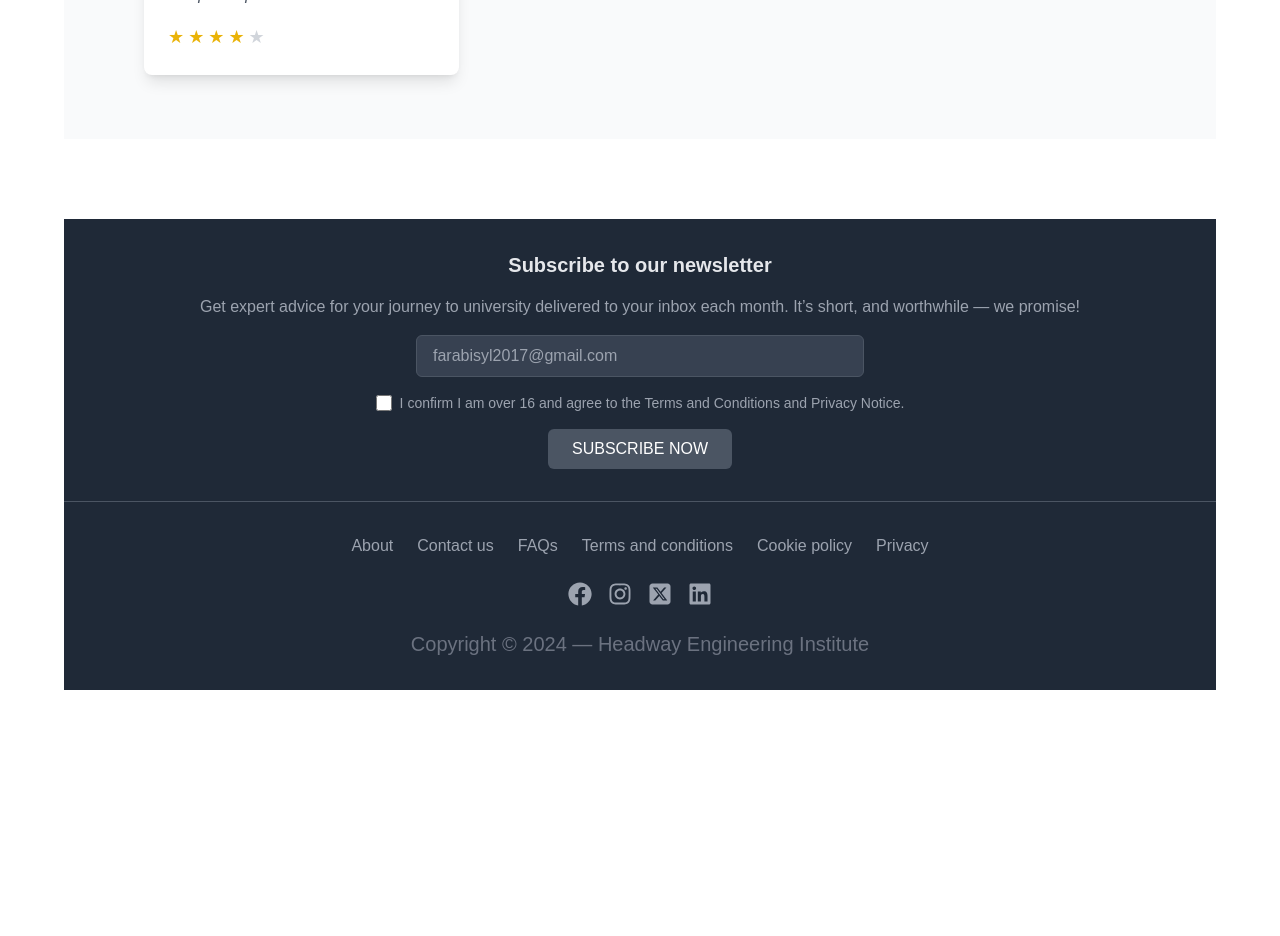
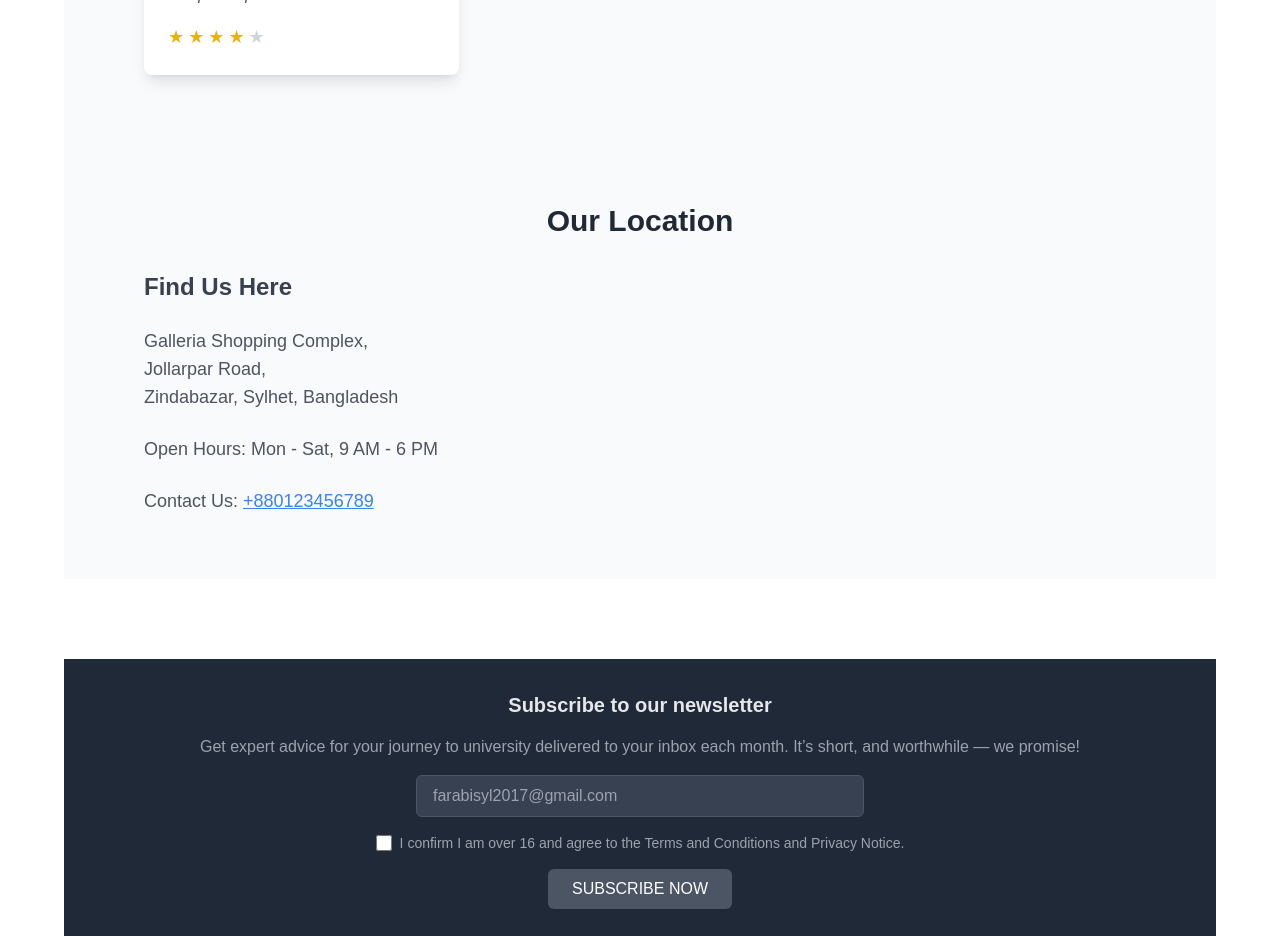
Before and after one commit to A-Farabi/college-admission-system-client, a React (Vite) app: page / in a window 1280 px wide. Shown: the part 5300-6236 px from the top of the page. Before the commit the page ends 5990 px from the top, so only its background shows below. Built offline with nearby package versions, Linux system fonts and the light colour scheme.

Commit message:
location component title and des. added

```diff
--- a/src/Components/Home.jsx
+++ b/src/Components/Home.jsx
@@ -6,6 +6,7 @@ import CampusTour from '../Pages/CampusTour';
 import InstituteNews from '../Pages/instituteNews';
 import Statistics from '../Pages/Statistics';
 import Review from '../Pages/Review';
+import Location from '../Pages/Location';
 
 const Home = () => {
 
@@ -47,6 +48,7 @@ const Home = () => {
             <InstituteNews></InstituteNews>
             <Statistics></Statistics>
             <Review></Review>
+            <Location></Location>
         </div>
     );
 };
--- /dev/null
+++ b/src/Pages/Location.jsx
@@ -0,0 +1,37 @@
+import React from "react";
+
+const Location = () => {
+  return (
+    <section className="bg-gray-50 py-16">
+      <div className="container mx-auto px-6 md:px-12 lg:px-20">
+        <h2 className="text-3xl font-bold text-center text-gray-800 mb-8">
+          Our Location
+        </h2>
+        <div className="flex flex-col lg:flex-row gap-8 items-center">
+          {/* Location Details */}
+          <div className="lg:w-1/2 space-y-6">
+            <h3 className="text-2xl font-semibold text-gray-700">
+              Find Us Here
+            </h3>
+            <p className="text-lg text-gray-600">
+              Galleria Shopping Complex, <br />
+              Jollarpar Road, <br />
+              Zindabazar, Sylhet, Bangladesh
+            </p>
+            <p className="text-lg text-gray-600">
+              Open Hours: Mon - Sat, 9 AM - 6 PM
+            </p>
+            <p className="text-lg text-gray-600">
+              Contact Us: <a href="tel:+880123456789" className="text-blue-500 underline">+880123456789</a>
+            </p>
+          </div>
+
+          {/* Google Map */}
+
+        </div>
+      </div>
+    </section>
+  );
+};
+
+export default Location;
```
